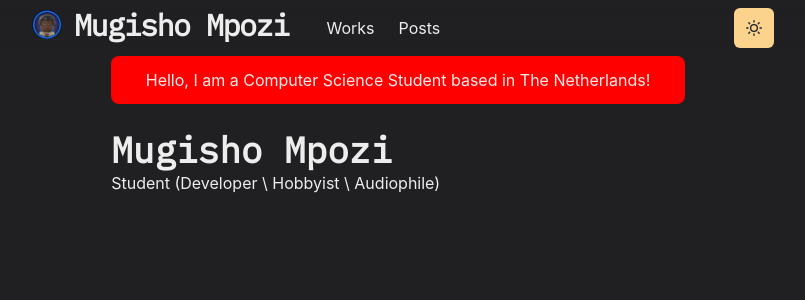
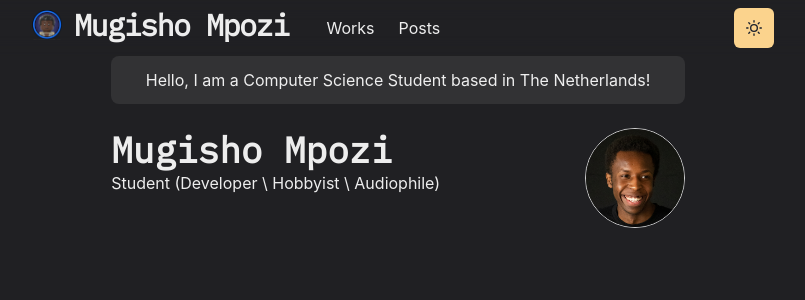
Before and after one commit to MugishoMp/portfolio, a Next.js app: page / in a window 1280 px wide. Shown: the top 300 px of the page, without its empty margins (242-1047 px from the left). Built offline with nearby package versions, Linux system fonts and the light colour scheme.

Commit message:
add profile picture to site

```diff
--- a/pages/index.js
+++ b/pages/index.js
@@ -1,9 +1,9 @@
-import { Container, Box, Heading } from '@chakra-ui/react'
+import { Container, Box, Heading, Image, useColorModeValue } from '@chakra-ui/react'
 
 const Page = ( ) => {
     return (
         <Container>
-            <Box borderRadius="lg" bg="red" p={3} mb={6} align="center">
+            <Box borderRadius="lg" bg={useColorModeValue('whiteAlpha.500', 'whiteAlpha.200')} p={3} mb={6} align="center">
                 Hello, I am a Computer Science Student based in The Netherlands!
             </Box>
 
@@ -14,7 +14,26 @@ const Page = ( ) => {
                         </Heading>
                         <p> Student (Developer \ Hobbyist \ Audiophile) </p>
                 </Box>
+                <Box
+                    flexShrink={0}
+                    mt={{ base: 4, md: 0 }}
+                    ml={{ md: 6 }}
+                    align="center"
+                >
+                    <Image
+                        borderColor="whiteAlpha.800"
+                        borderWidth={1.5}
+                        borderStyle="solid"
+                        maxWidth="100px"
+                        display="inline-block"
+                        borderRadius="full"
+                        src="/images/profile/Mugisho_1_Square_Zoomed.jpg"
+                        alt="Profile Image"
+                    />
+                </Box>
             </Box>
+
+
         </Container>
     )
 }
```
